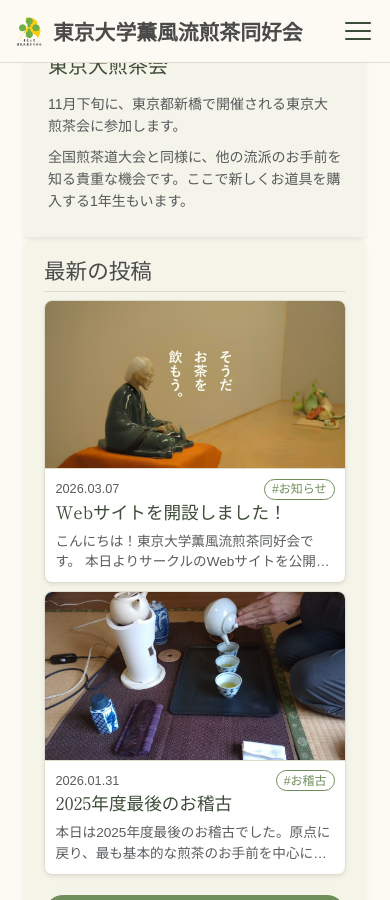
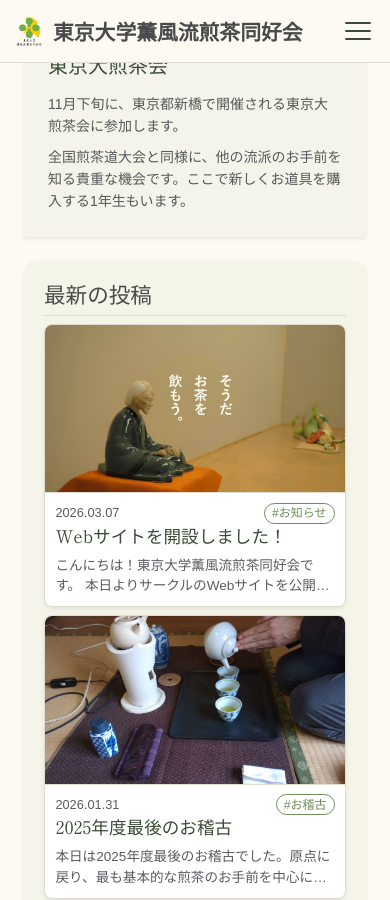
Before and after one commit to citrusml/sencha_ut, a Jekyll site: the page built from index.html, in a window 390 px wide and 900 px high, scrolled down 4809 px. Built offline with Jekyll 4.4.1, drawn with Linux system fonts in a browser that asks for light colours; some web fonts are replaced.

Commit message:
スマホレイアウトで右カラムが本文の下に回るときだけ、上マージンを入れる。

```diff
--- a/assets/css/style.css
+++ b/assets/css/style.css
@@ -442,7 +442,7 @@ img {
   margin-top: 0;
 }
 
-@media (max-width: 900px) {
+@media (max-width: 991px) {
   .responsive-section {
     flex-direction: column;
   }
@@ -744,6 +744,12 @@ footer {
   padding-top: 0.25rem;
 }
 
+@media (max-width: 991px) {
+  .index-sidebar-column {
+    margin-top: 1.5rem;
+  }
+}
+
 .max-width-1400 {
   max-width: 1400px;
 }
--- a/index.html
+++ b/index.html
@@ -188,7 +188,7 @@ image: "/assets/images/hanakuiryu.jpg"
         </div>
       </section>
     </div>
-    <div class="col-lg-4 user-select-none">
+    <div class="col-lg-4 user-select-none index-sidebar-column">
       <aside class="sidebar-panel bg-accent-soft sticky-top shadow-sm" style="top: 6rem;">
         <h2 class="h4 border-bottom pb-2 border-color-default font-shippori">最新の投稿</h2>
         <div class="sidebar-post-list gap-2 mt-0">
```
